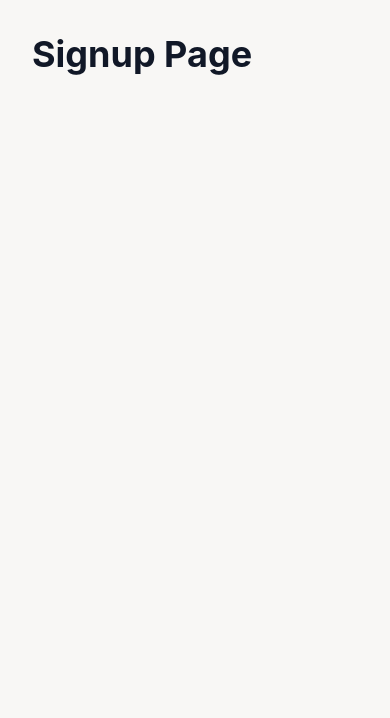
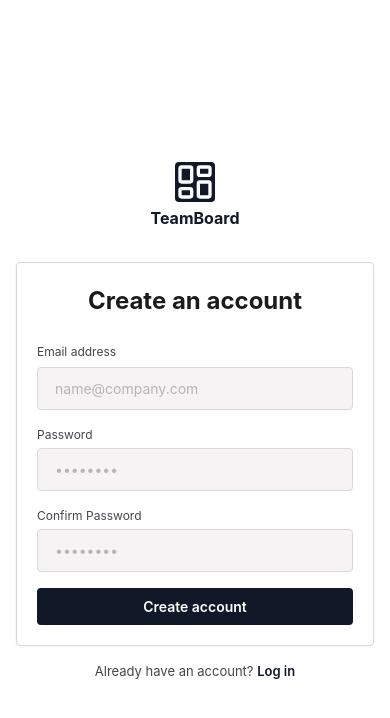
Before and after one commit to Vkpro55/TeamBoard, a React (Vite) app in the folder Frontend/: page /signup in a window 390 px wide. Shown: the top 718 px of the page. Built offline with nearby package versions, Linux system fonts and the light colour scheme.

Commit message:
feat(ui): add responsive signup page

```diff
--- a/Frontend/src/components/Auth/AuthCard.jsx
+++ b/Frontend/src/components/Auth/AuthCard.jsx
@@ -1,8 +1,8 @@
 const AuthCard = ({ title, children }) => {
   return (
-    <div className="flex w-full flex-col items-start gap-[24px] rounded-[4px] border border-[var(--color-border)] bg-[var(--color-surface)] p-[25px] shadow-[0_1px_3px_rgba(0,0,0,0.05)]">
+    <div className="flex w-full flex-col items-start gap-[24px] rounded-[4px] border border-[var(--color-border)] bg-[var(--color-surface)] p-5 sm:p-[25px] shadow-[0_1px_3px_rgba(0,0,0,0.05)]">
       <div className="flex justify-center items-center w-full">
-        <span className="text-[24px] font-bold text-[#1B1B1D]">{title}</span>
+        <span className="text-[24px] font-bold text-[#1B1B1D] text-nowrap">{title}</span>
       </div>
 
       {children}
--- a/Frontend/src/components/Form/PrimaryButton.jsx
+++ b/Frontend/src/components/Form/PrimaryButton.jsx
@@ -2,7 +2,7 @@ const PrimaryButton = ({ type = 'button', children, ...props }) => {
   return (
     <button
       type={type}
-      className="w-full rounded-[4px] bg-[var(--color-text)] px-4 sm:px-[132px] py-[8px] text-[14px] font-semibold text-[var(--color-surface)] text-center"
+      className="w-full rounded-[4px] bg-[var(--color-text)] px-4 sm:px-[132px] py-[8px] text-[14px] font-semibold text-[var(--color-surface)] text-center whitespace-nowrap"
       {...props}
     >
       {children}
--- a/Frontend/src/pages/Auth/SignupPage.jsx
+++ b/Frontend/src/pages/Auth/SignupPage.jsx
@@ -1,8 +1,88 @@
+import { useState } from 'react'
+import { Link } from 'react-router-dom'
+import { LayoutDashboard } from 'lucide-react'
+import AuthCard from '../../components/Auth/AuthCard'
+import TextInput from '../../components/Form/TextInput'
+import PrimaryButton from '../../components/Form/PrimaryButton'
+
 const SignupPage = () => {
+  const [fullName, setFullName] = useState('')
+  const [email, setEmail] = useState('')
+  const [password, setPassword] = useState('')
+  const [confirmPassword, setConfirmPassword] = useState('')
+
   return (
-    <div style={{ padding: '2rem' }}>
-      <h1>Signup Page</h1>
-      {/* TODO: Implement signup form UI */}
+    <div className="flex min-h-screen items-center justify-center bg-[var(--color-surface)] px-4 py-12 sm:px-6">
+      <div className="flex w-full max-w-[400px] flex-col items-center">
+        <div className="flex flex-col items-center pb-8">
+          <div className="flex flex-col items-center gap-1">
+            <LayoutDashboard className="h-[40px] w-[40px] object-fill bg-[var(--color-primary)] text-white rounded-[var(--radius-xs)]" />
+            <span className="text-[16px] font-bold text-[var(--color-text)]">TeamBoard</span>
+          </div>
+        </div>
+
+        <AuthCard title="Create an account">
+          <form className="flex w-full flex-col items-center gap-[16px]" onSubmit={(event) => event.preventDefault()}>
+
+            <div className="flex w-full flex-col items-start gap-[6px]">
+              <span className="text-[12px] text-[#45464C]">Email address</span>
+              <TextInput
+                id="email"
+                name="email"
+                type="email"
+                autoComplete="email"
+                value={email}
+                onChange={(event) => setEmail(event.target.value)}
+                placeholder="name@company.com"
+                required
+              />
+            </div>
+
+            <div className="flex w-full flex-col gap-[4px]">
+              <div className="flex w-full items-center">
+                <span className="text-[12px] text-[#45464C]">Password</span>
+              </div>
+              <TextInput
+                id="password"
+                name="password"
+                type="password"
+                autoComplete="new-password"
+                value={password}
+                onChange={(event) => setPassword(event.target.value)}
+                placeholder="••••••••"
+                required
+              />
+            </div>
+
+            <div className="flex w-full flex-col gap-[4px]">
+              <div className="flex w-full items-center">
+                <span className="text-[12px] text-[#45464C]">Confirm Password</span>
+              </div>
+              <TextInput
+                id="confirmPassword"
+                name="confirmPassword"
+                type="password"
+                autoComplete="new-password"
+                value={confirmPassword}
+                onChange={(event) => setConfirmPassword(event.target.value)}
+                placeholder="••••••••"
+                required
+              />
+            </div>
+
+            <PrimaryButton type="submit">Create account</PrimaryButton>
+          </form>
+        </AuthCard>
+
+        <div className="flex flex-col items-center mt-4">
+          <span className="text-[13px] text-[#45464C]">
+            Already have an account?{' '}
+            <Link to="/login" className="font-semibold text-[var(--color-text)]">
+              Log in
+            </Link>
+          </span>
+        </div>
+      </div>
     </div>
   )
 }
```
Also changed, not shown: Frontend/src/components/Form/TextInput.jsx (line endings or trailing spaces), Frontend/src/index.css (line endings or trailing spaces).
